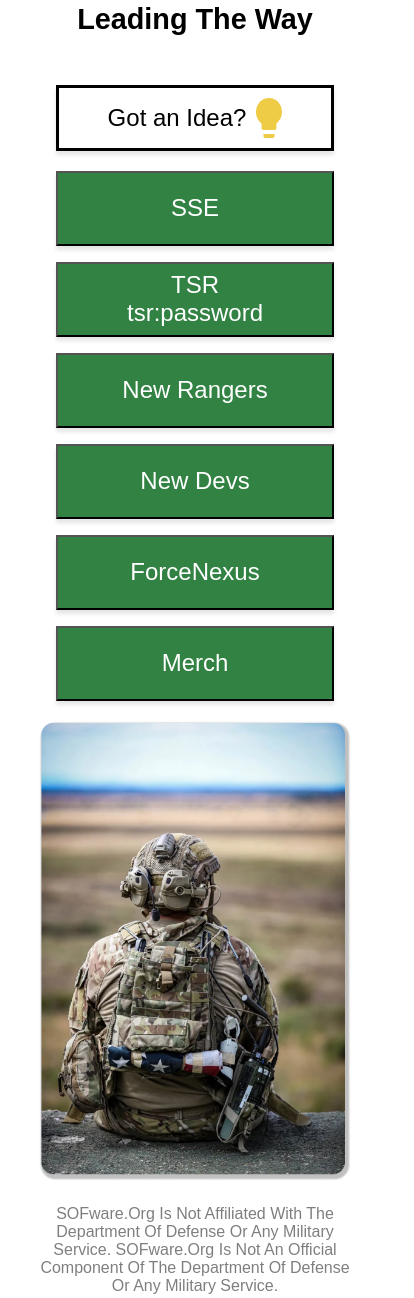
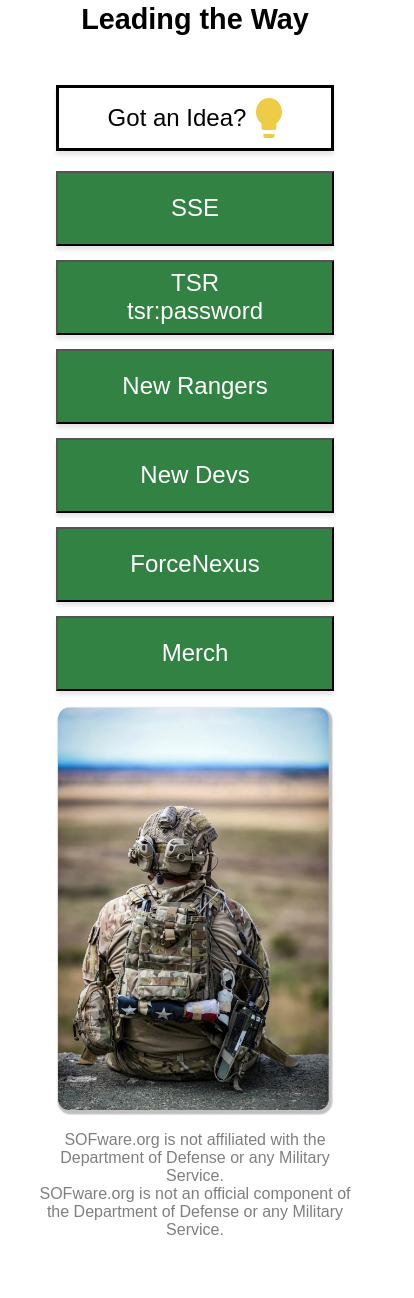
Before and after one commit to 75SOFware/75SOFware, a plain HTML site: page docs/index.html in a window 390 px wide. Shown: the part 580-1878 px from the top of the page, 414 px wide, since content can reach past the window. After the commit the page ends 1827 px from the top, so only its background shows below. Drawn offline with Linux system fonts and the light colour scheme.

Commit message:
Styling fixes. 	* Fix footer line break and capitalization 	* Allow <p> to maintain existing text formatting 	* Allow two columns of buttons on mobile landscape
Signed-off-by: John Moore <mojo9492@outlook.com>

```diff
--- a/docs/index.css
+++ b/docs/index.css
@@ -8,6 +8,10 @@
     font-family: Ubuntu, sans-serif;
     color: var(--primary-font-color);
     text-transform: capitalize;
+}
+
+p {
+    text-transform: none;
 }
 
 a {
@@ -27,6 +31,7 @@ footer {
     margin: auto;
     text-align: center;
     width: 80vw;
+    text-transform: none;
 }
 
 .main-container {
@@ -80,20 +85,19 @@ footer {
     flex-direction: row;
     flex-wrap: wrap;
     justify-content: center;
-    max-width: 80vw;
 }
 
 .large-img {
-    object-fit: cover;
+    object-fit: contain;
     width: 100%;
     height: auto;
-    max-height: 612px;
+    max-width: 438px;
+    padding: 15px;
 }
 
 .page-content {
     display: flex;
     flex-direction: column;
-    padding: 0 5em 0 5em;
     min-width: 278px;
 }
 
@@ -132,6 +136,7 @@ footer {
     border-width: 3px;
     border-style: solid;
     background-color: var(--alternate-button-color);
+    color: var(--primary-font-color);
     padding: 10px;
     justify-content: center;
     align-items: center;
@@ -150,17 +155,26 @@ footer {
     display: grid;
     justify-content: space-evenly;
     grid-template-columns: repeat(2, 1fr);
-    column-gap: 1em;
-    row-gap: 1em;
+    column-gap: 14px;
+    row-gap: 14px;
 }
 
-@media screen and (max-width: 800px) {
-  .grid-container {
-    grid-template-columns: 1fr;
-  }
-  .link-button {
-    place-self:  center;
-  }
+@media screen and (max-width: 570px) {
+    .grid-container {
+        grid-template-columns: 1fr;
+    }
+    .link-button {
+        place-self: center;
+    }
+    .idea-button-box {
+        width: 278px;
+        place-self: center;
+    }
+    .large-img {
+        max-width: 278px;
+        padding-left: 0;
+        padding-right: 0;
+    }
 }
 
 .space-1 {
--- a/docs/index.html
+++ b/docs/index.html
@@ -25,11 +25,11 @@
     </div>
 
     <div class="page-container">
-        <div class="page-content space-2">
+        <div class="page-content">
             <div class="slogan-diamond-container">
                 <p>Software Solutions</p>
                 <img src="./public/images/two-diamond.svg" alt="2nd Ranger Battalion Diamond Logo">
-                <p>Leading the way</p>
+                <p>Leading the Way</p>
             </div>
 
             <div class="space-2"></div>
@@ -69,18 +69,14 @@
                     >Merch</button>
             </div>
         </div>
-        <div class="space-2">
-            <img class="large-img" src="./public/images/ranger-pic.png" alt="Ranger">
-        </div>
-
+        <img class="large-img" src="./public/images/ranger-pic.png" alt="Ranger">
     </div>
 </div>
 </body>
 
 <footer>
     SOFware.org is not affiliated with the Department of Defense or any Military Service.
-    SOFware.org is not an official component of the Department of Defense or any Military
-    Service.
+    </br>SOFware.org is not an official component of the Department of Defense or any Military Service.
 </footer>
 
 </html>
```
Also changed, not shown: docs/about.html (+1 -2 lines), docs/contact.html (+2 -3 lines).
